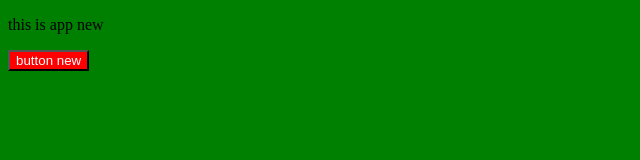
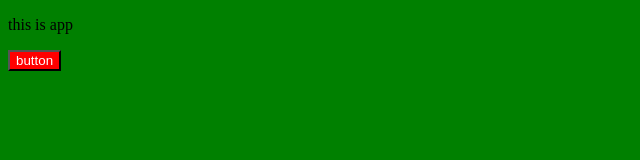
Before and after one commit to ngaly277/git-tutorial, a plain HTML site: page index.html in a window 1280 px wide. Shown: the whole page, without its empty margins (0-640 px from the left). Drawn offline with Linux system fonts and the light colour scheme.

Commit message:
Update index.html

```diff
--- a/index.html
+++ b/index.html
@@ -8,7 +8,7 @@
     <link rel="stylesheet" href="index2.css">
 </head>
 <body>
-    <p>this is app new</p>
-    <button>button new</button>
+    <p>this is app</p>
+    <button>button</button>
 </body>
 </html>
```
